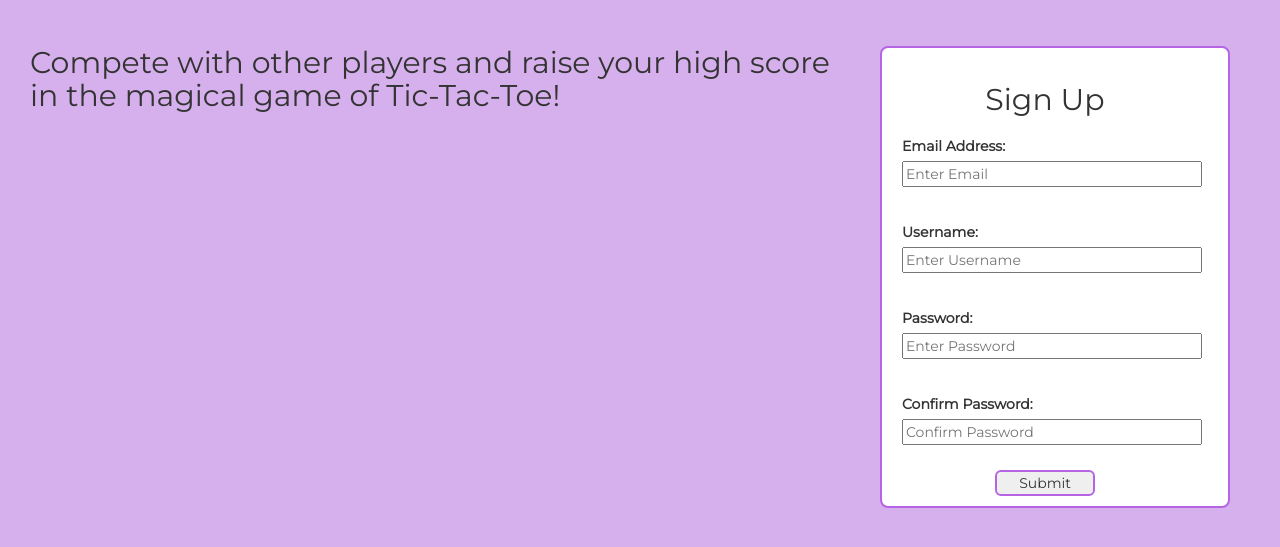
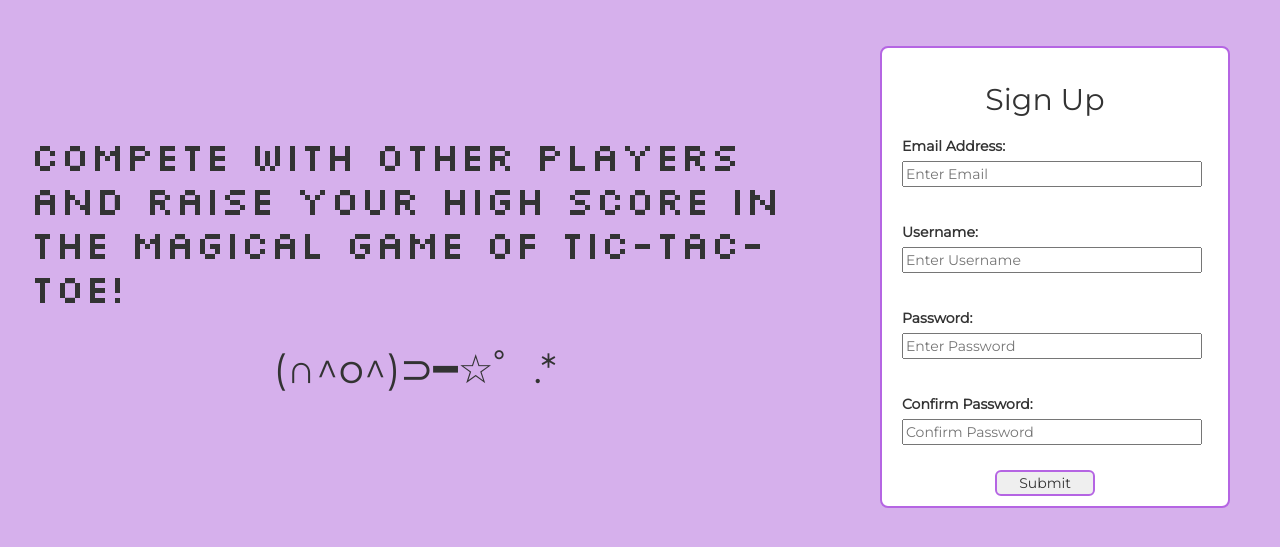
Before and after one commit to karli-T/WebWizardsProject, a Flask app: page / in a window 1280 px wide. Shown: the part 170-717 px from the top of the page. Run offline with Flask 2, Linux system fonts and the light colour scheme; some libraries are stand-ins or nearby versions.

Commit message:
home page front-end changes

```diff
--- a/static/home/home_page.css
+++ b/static/home/home_page.css
@@ -54,8 +54,19 @@ body {
 }
 .hero_page_statement {
     flex: 1;
-    margin-right: 30px;
+    margin-right: 60px;
     margin-left: 30px;
+}
+.hero_page_statement h2 {
+    font-size: 40px !important;
+    font-weight:lighter;
+    font-family: 'Silkscreen', cursive;
+}
+.hero_page_statement p {
+    justify-content: center;
+    align-items: center;
+    text-align: center;
+    font-size: 40px !important;
 }
 .forms {
     width: 350px;
--- a/templates/index.html
+++ b/templates/index.html
@@ -42,7 +42,9 @@
 
 <div class="home_wrapper">
     <div class="hero_page_statement">
-        <h2>Compete with other players and raise your high score in the magical game of Tic-Tac-Toe!</h2>
+        <h2></br></br>Compete with other players and raise your high score in the magical game of Tic-Tac-Toe!</h2>
+        </br>
+        <p>(∩^o^)⊃━☆゜.*</p>
     </div>
 
     <div class="forms">
```
